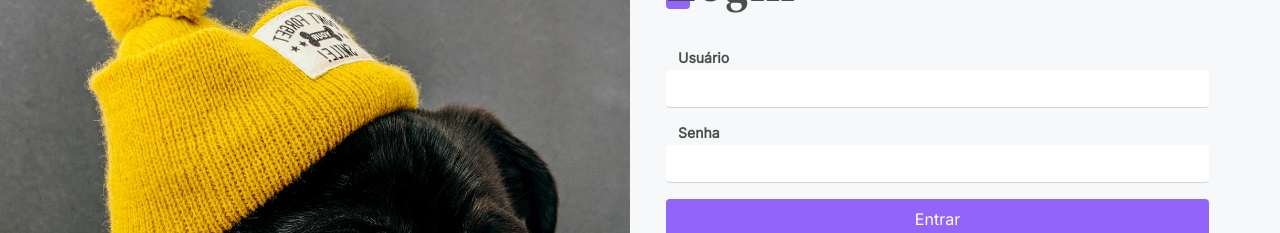
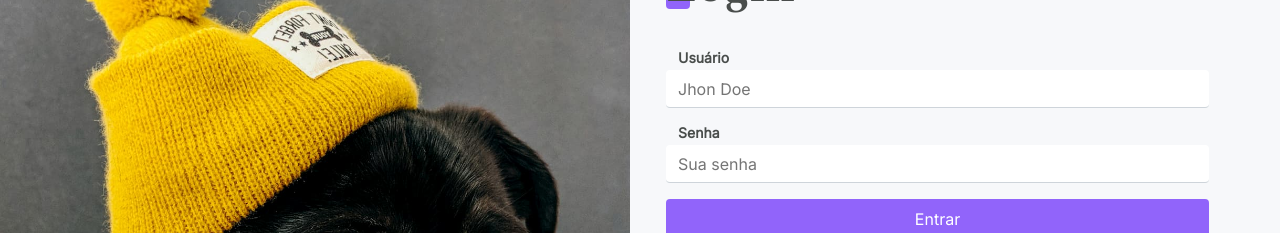
Before and after one commit to dfsilvadev/dogs, a React (Create React App) app: page /login in a window 1280 px wide. Shown: the part 238-471 px from the top of the page. Built offline with nearby package versions, Linux system fonts and the light colour scheme.

Commit message:
feat: add placeholder

```diff
--- a/src/components/SignInForm/index.tsx
+++ b/src/components/SignInForm/index.tsx
@@ -41,6 +41,7 @@ export const SignInForm = () => {
           type="text"
           label="Usuário"
           id="username"
+          placeholder="Jhon Doe"
           error={errors.username}
           {...register("username")}
         />
@@ -48,6 +49,7 @@ export const SignInForm = () => {
           type="password"
           label="Senha"
           id="password"
+          placeholder="Sua senha"
           error={errors.password}
           {...register("password")}
         />
```
